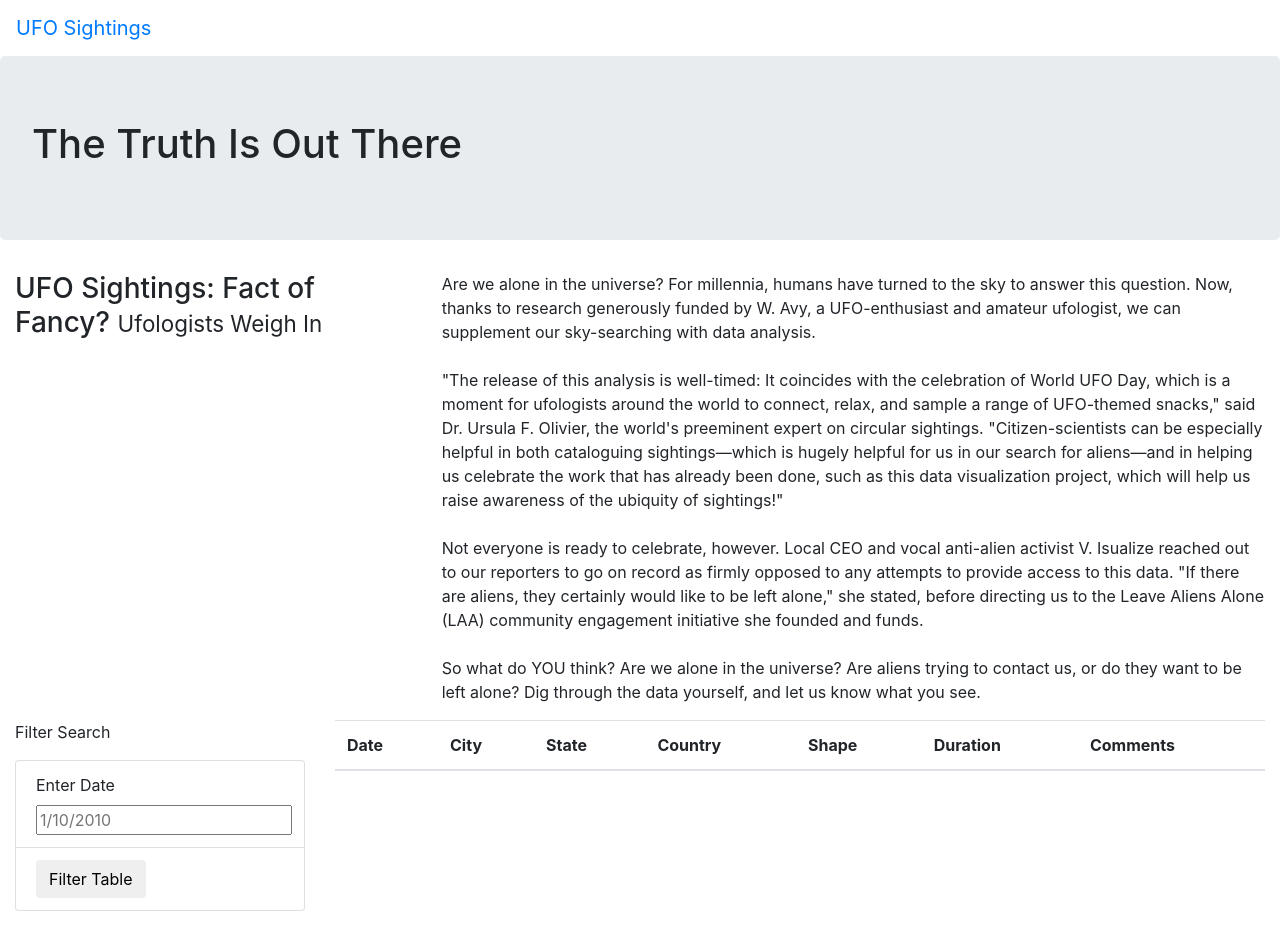
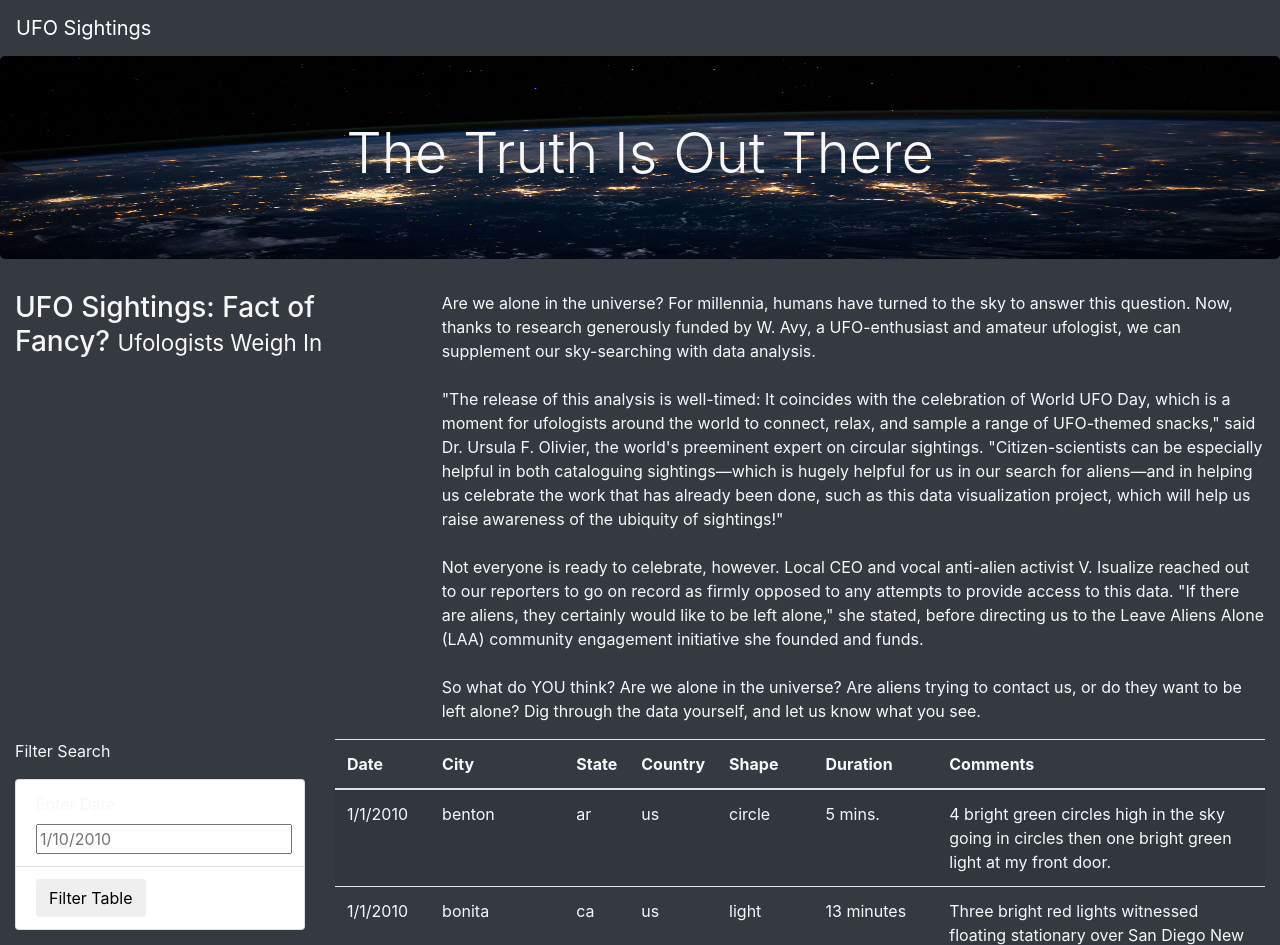
Before and after one commit to jeancarlov/UFOs, a plain HTML site: page index.html in a window 1280 px wide. Shown: the top 945 px of the page. Before the commit the page ends 911 px from the top, so only its background shows below. Drawn offline with nearby package versions, Linux system fonts and the light colour scheme.

Commit message:
datajs information displaying on index.html

```diff
--- a/index.html
+++ b/index.html
@@ -11,18 +11,19 @@
       crossorigin="anonymous"
     />
     <link rel="stylesheet" href="static/css/style.css">
+
     <title>Document</title>
 </head>
-<body>
+<body class="bg-dark">
     <div class="wrapper">
-        <nav class="navbar navbar-expand-lg">
+        <nav class="navbar navbar-dark bg-dark navbar-expand-lg">
 
             <a class="navbar-brand" href="index.html">UFO Sightings</a>
 
         </nav>
 
         <div class="jumbotron">
-            <h1>The Truth Is Out There</h1>
+            <h1 class="display-4">The Truth Is Out There</h1>
         </div>
 
         <div class="container-fluid">
@@ -84,5 +85,9 @@
             </div>
           </div>
     </div>
+    <script src="https://cdnjs.cloudflare.com/ajax/libs/d3/4.11.0/d3.js"></script>
+    <script src="static/js/data.js"></script>
+    <script src="static/js/app.js"></script>
 </body>
+
 </html>
--- a/static/css/style.css
+++ b/static/css/style.css
@@ -0,0 +1,11 @@
+.jumbotron {
+    background-image: url("../images/nasa.jpg");
+    background-size: 100% 100%;
+    text-align: center;
+  }
+
+
+body {
+
+    color: #f7f7f7;
+  }
```
Also changed, not shown: static/images/nasa.jpg (added), static/js/app.js (renamed from app.js), static/js/data.js (renamed from data.js), 3 other files.
